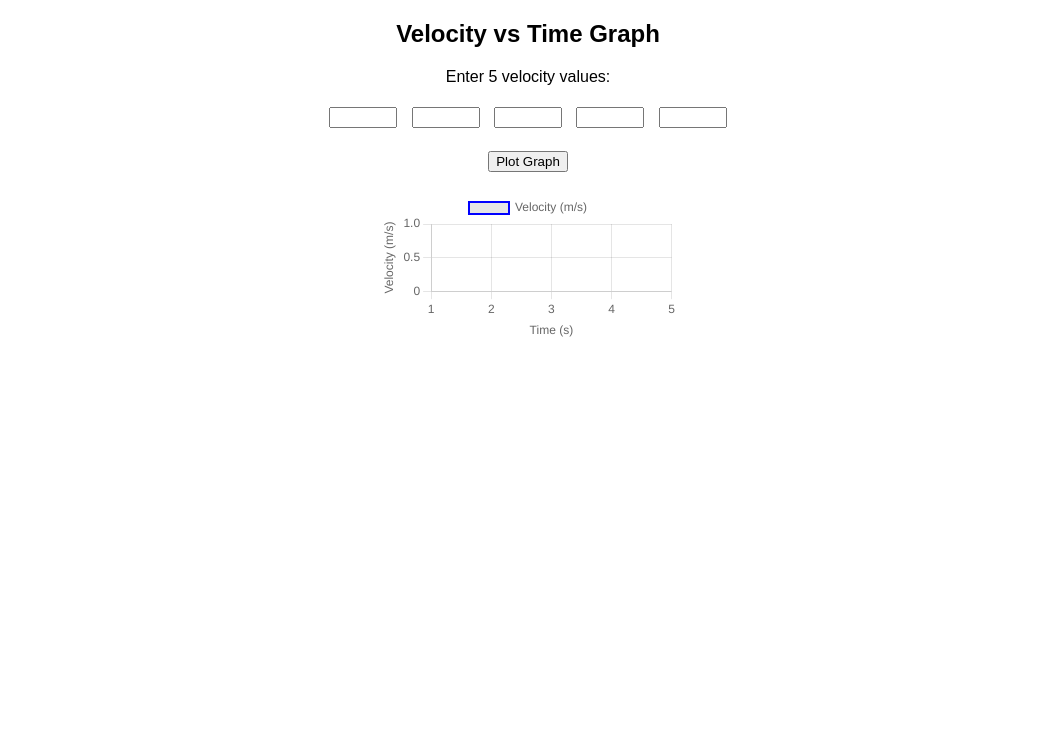
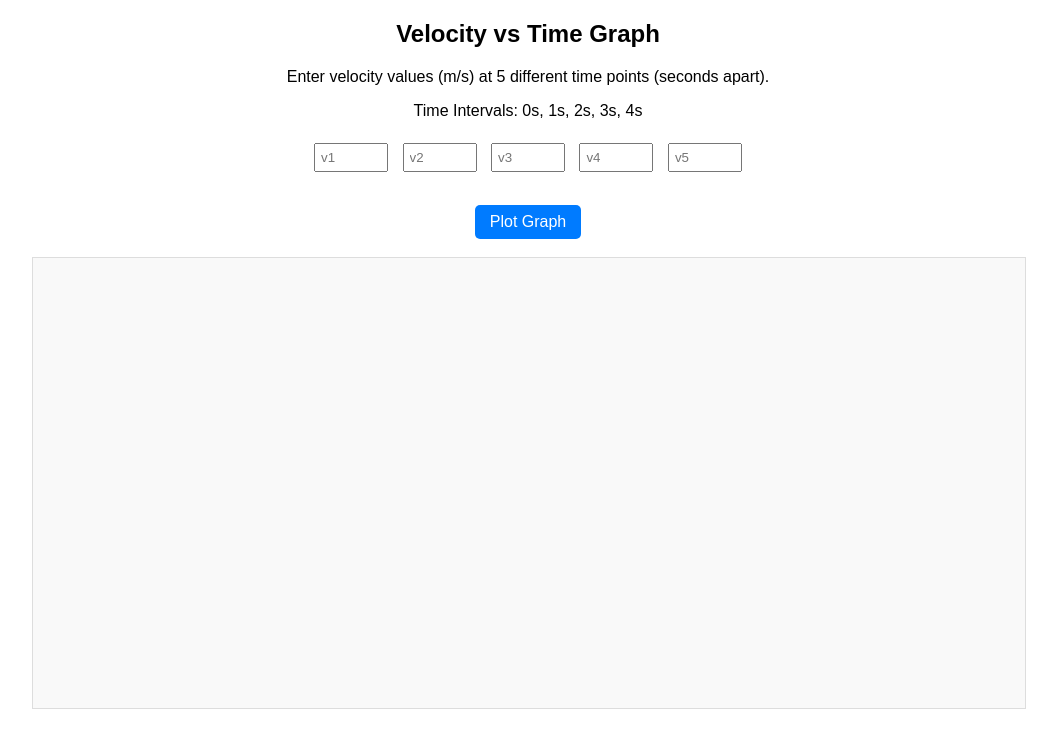
Before and after one commit to CaviarGuy/Virtual-Lab, a website: page final/graph.html in a window 1280 px wide. Both pictures are taken after a click on the button "Plot Graph". Shown: the whole page, without its empty margins (112-1169 px from the left). Drawn offline with nearby package versions, Linux system fonts and the light colour scheme.

Commit message:
Update graph.html

```diff
--- a/final/graph.html
+++ b/final/graph.html
@@ -6,24 +6,64 @@
     <title>Velocity vs Time Graph</title>
     <script src="https://cdn.jsdelivr.net/npm/chart.js"></script>
     <style>
-        body { font-family: Arial, sans-serif; text-align: center; }
-        canvas { max-width: 600px; margin: 20px auto; }
-        input { width: 60px; margin: 5px; }
+        body {
+            font-family: Arial, sans-serif;
+            text-align: center;
+            margin: 20px;
+        }
+        input {
+            margin: 5px;
+            padding: 5px;
+            width: 60px;
+        }
+        button {
+            padding: 8px 15px;
+            margin-top: 10px;
+            cursor: pointer;
+            font-size: 16px;
+            background-color: #007bff;
+            color: white;
+            border: none;
+            border-radius: 5px;
+        }
+        button:hover {
+            background-color: #0056b3;
+        }
+        .graph-container {
+            width: 80%;
+            margin: auto;
+        }
+        canvas {
+            width: 100% !important;
+            height: 450px !important;
+            background: #f9f9f9;
+            border: 1px solid #ddd;
+        }
     </style>
 </head>
 <body>
+
     <h2>Velocity vs Time Graph</h2>
-    <p>Enter 5 velocity values:</p>
-    <input type="number" id="v1">
-    <input type="number" id="v2">
-    <input type="number" id="v3">
-    <input type="number" id="v4">
-    <input type="number" id="v5">
+    <p>Enter velocity values (m/s) at 5 different time points (seconds apart).</p>
+
+    <label>Time Intervals: 0s, 1s, 2s, 3s, 4s</label><br><br>
+    <input type="number" id="v1" placeholder="v1">
+    <input type="number" id="v2" placeholder="v2">
+    <input type="number" id="v3" placeholder="v3">
+    <input type="number" id="v4" placeholder="v4">
+    <input type="number" id="v5" placeholder="v5">
+
     <br><br>
     <button onclick="plotGraph()">Plot Graph</button>
-    <canvas id="velocityChart"></canvas>
+
+    <br><br>
+    <div class="graph-container">
+        <canvas id="velocityChart"></canvas>
+    </div>
 
     <script>
+        let velocityChart; // Store chart instance globally
+
         function plotGraph() {
             let v1 = parseFloat(document.getElementById("v1").value);
             let v2 = parseFloat(document.getElementById("v2").value);
@@ -31,51 +71,59 @@
             let v4 = parseFloat(document.getElementById("v4").value);
             let v5 = parseFloat(document.getElementById("v5").value);
 
-            let velocities = [v1, v2, v3, v4, v5];
-            let times = [1, 2, 3, 4, 5];
-
-            let increasing = true;
-            let decreasing = true;
-
-            for (let i = 0; i < velocities.length - 1; i++) {
-                if (velocities[i] < velocities[i + 1]) {
-                    decreasing = false;
-                } else if (velocities[i] > velocities[i + 1]) {
-                    increasing = false;
-                }
+            if (isNaN(v1) || isNaN(v2) || isNaN(v3) || isNaN(v4) || isNaN(v5)) {
+                alert("Please enter all velocity values.");
+                return;
             }
 
-            if (increasing) {
-                alert("Velocity is increasing.");
-            } else if (decreasing) {
-                alert("Velocity is decreasing.");
-            } else {
-                alert("Velocity fluctuates.");
+            let velocities = [v1, v2, v3, v4, v5];
+            let times = [0, 1, 2, 3, 4];
+
+            // Calculate Average Acceleration: (final velocity - initial velocity) / time
+            let avgAcceleration = (v5 - v1) / (times.length - 1);
+
+            let trend = "constant";
+            if (v5 > v1) {
+                trend = "increasing";
+            } else if (v5 < v1) {
+                trend = "decreasing";
             }
 
-            let ctx = document.getElementById('velocityChart').getContext('2d');
-            new Chart(ctx, {
-                type: 'line',
+            // Display result in an alert
+            alert(`Velocity is ${trend}. Average Acceleration: ${avgAcceleration.toFixed(2)} m/s²`);
+
+            // Destroy previous chart instance if it exists
+            if (velocityChart) {
+                velocityChart.destroy();
+            }
+
+            // Draw the graph
+            let ctx = document.getElementById("velocityChart").getContext("2d");
+            velocityChart = new Chart(ctx, {
+                type: "line",
                 data: {
                     labels: times,
                     datasets: [{
-                        label: 'Velocity (m/s)',
+                        label: "Velocity (m/s)",
                         data: velocities,
-                        borderColor: 'blue',
+                        borderColor: "blue",
                         borderWidth: 2,
                         fill: false,
-                        tension: 0.3
+                        pointRadius: 5,
+                        pointBackgroundColor: "red"
                     }]
                 },
                 options: {
                     responsive: true,
+                    maintainAspectRatio: false,
                     scales: {
-                        x: { title: { display: true, text: 'Time (s)' } },
-                        y: { title: { display: true, text: 'Velocity (m/s)' } }
+                        x: { title: { display: true, text: "Time (s)" } },
+                        y: { title: { display: true, text: "Velocity (m/s)" } }
                     }
                 }
             });
         }
     </script>
+
 </body>
 </html>
```
